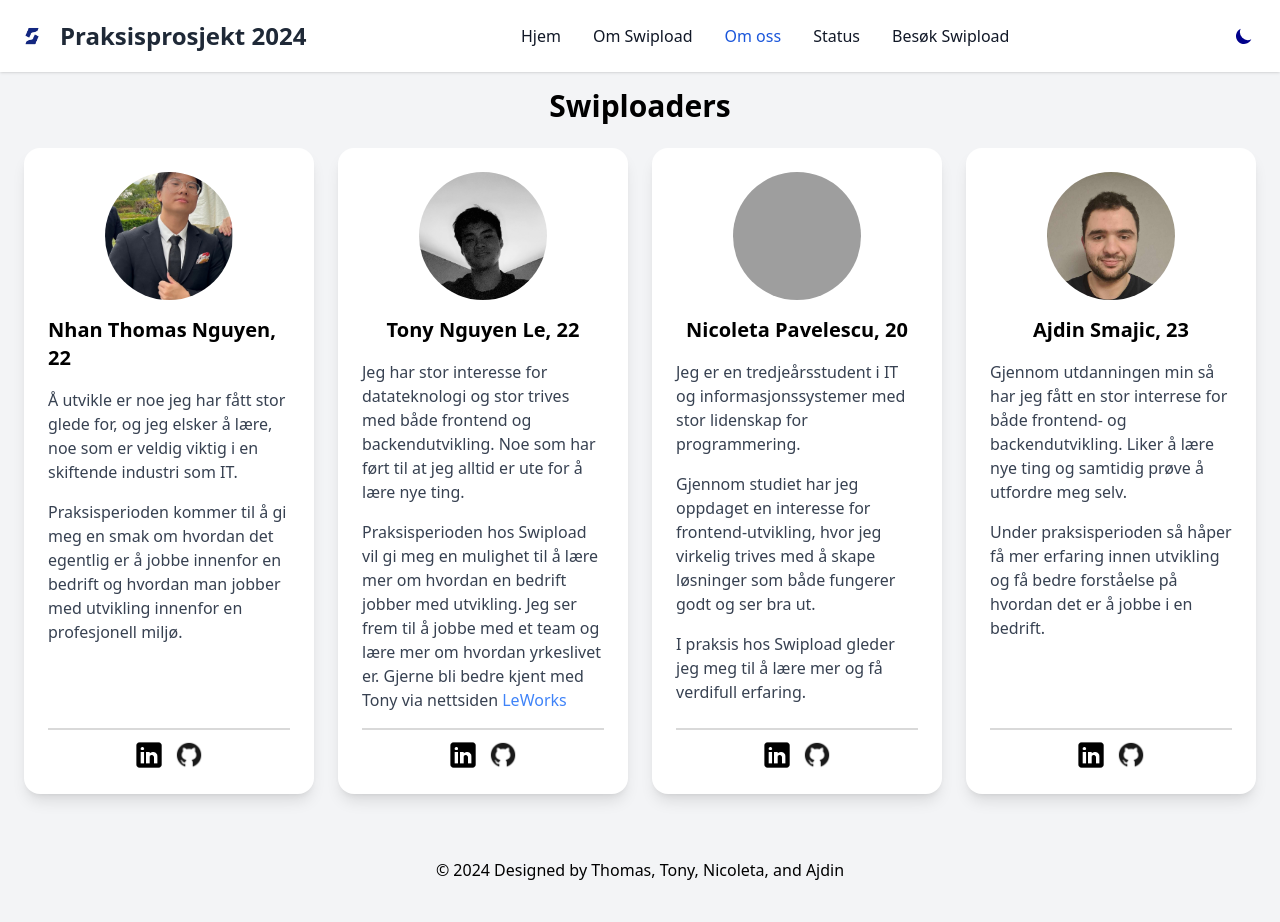
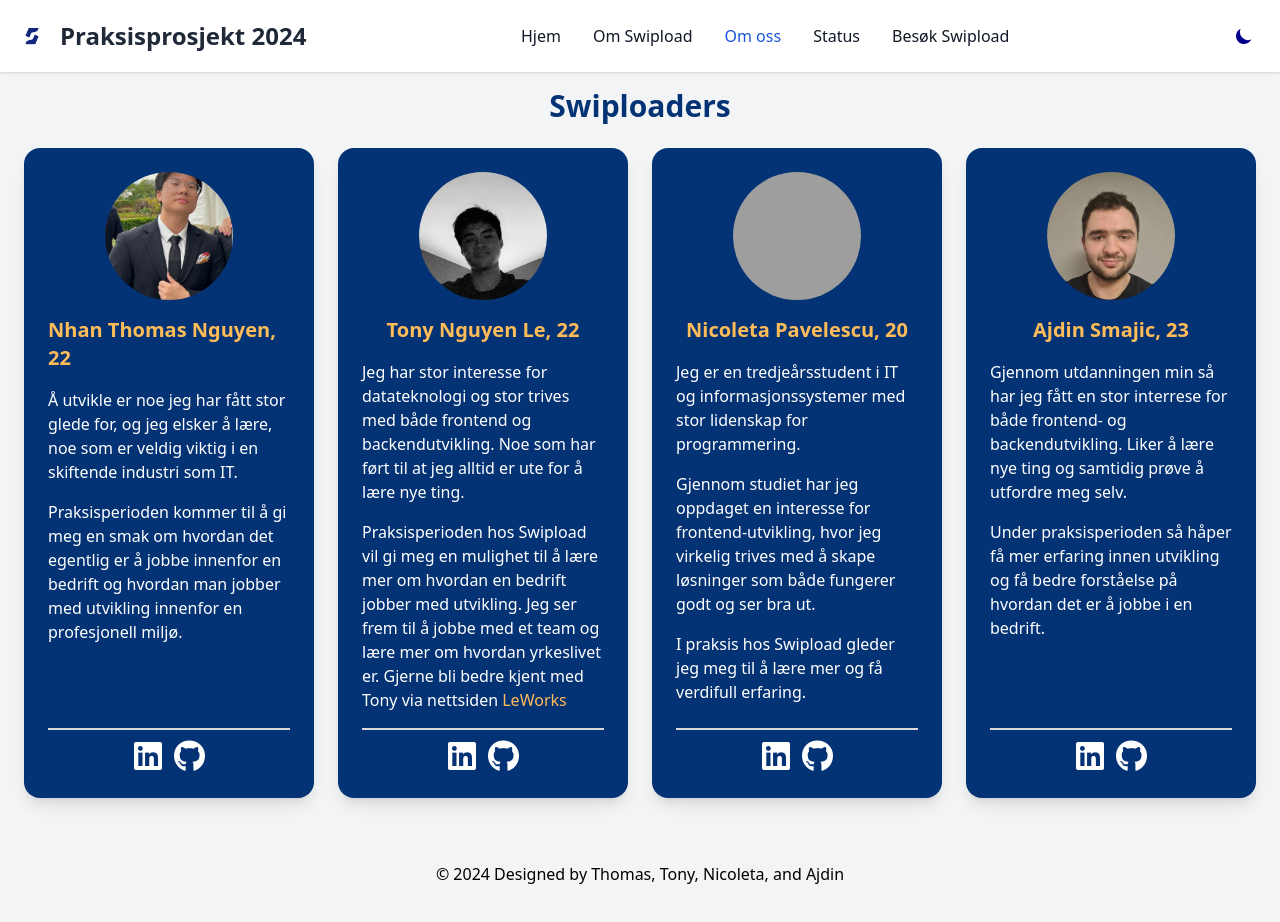
Before and after one commit to NThomTNg/PraksisNettSide, a website: page pages/oss.html in a window 1280 px wide. Drawn offline with nearby package versions, Linux system fonts and the light colour scheme; grey boxes are pictures that could not be loaded.

```diff
--- a/pages/oss.html
+++ b/pages/oss.html
@@ -5,8 +5,12 @@
     <meta name="viewport" content="width=device-width, initial-scale=1.0" />
     <link rel="icon" type="image/icon" href="../images/swipload-logo.png" />
     <title>Team Cards</title>
+    <link
+      rel="stylesheet"
+      href="https://cdnjs.cloudflare.com/ajax/libs/font-awesome/6.0.0-beta3/css/all.min.css"
+    />
+
     <link rel="stylesheet" href="../output.css" />
-    <link rel="stylesheet" href="../styles.css" />
 
     <style>
       /* Additional CSS for icon styling */
@@ -20,12 +24,12 @@
         gap: 10px; /* Adjust spacing between icons */
         margin-top: auto; /* Align icons to the bottom */
       }
-      .social-icons img {
+      .social-icons i {
         width: 30px;
         height: 30px;
         transition: transform 0.3s ease, filter 0.3s ease;
       }
-      .social-icons img:hover {
+      .social-icons i:hover {
         transform: scale(1.1);
         filter: brightness(0.8);
       }
@@ -154,7 +158,7 @@
     <!-- Team Cards -->
     <div class="container mx-auto mt-4">
       <h1
-        class="text-3xl dark:text-white text-slblue font-semibold text-center mb-0"
+        class="text-3xl text-slprimary dark:text-white font-semibold text-center mb-0"
       >
         Swiploaders
       </h1>
@@ -162,19 +166,23 @@
     <div class="grid grid-cols-1 md:grid-cols-2 lg:grid-cols-4 gap-6 p-6">
       <!-- Card 1: Nhan Thomas Nguyen -->
       <div
-        class="flex flex-col items-center bg-white p-6 rounded-2xl shadow-lg"
+        class="flex flex-col items-center bg-slprimary dark:bg-white p-6 rounded-2xl shadow-lg"
       >
         <img
           src="../images/thomas-profile.jpg"
           alt="Nhan Thomas Nguyen"
           class="w-32 h-32 rounded-full mb-4 object-cover"
         />
-        <h3 class="text-xl font-semibold mb-4">Nhan Thomas Nguyen, 22</h3>
-        <p class="text-gray-700 mb-4">
+        <h3
+          class="text-xl text-slsecondary dark:text-slprimary font-semibold mb-4"
+        >
+          Nhan Thomas Nguyen, 22
+        </h3>
+        <p class="text-white dark:text-black mb-4">
           Å utvikle er noe jeg har fått stor glede for, og jeg elsker å lære,
           noe som er veldig viktig i en skiftende industri som IT.
         </p>
-        <p class="text-gray-700 mb-4">
+        <p class="text-white dark:text-black mb-4">
           Praksisperioden kommer til å gi meg en smak om hvordan det egentlig er
           å jobbe innenfor en bedrift og hvordan man jobber med utvikling
           innenfor en profesjonell miljø.
@@ -184,70 +192,78 @@
             href="https://www.linkedin.com/in/nhan-thomas-nguyen-024860253/"
             target="_blank"
           >
-            <img src="../images/linkedin.png" alt="LinkedIn" />
+            <i class="fab fa-linkedin fa-2x dark:text-black text-white"></i>
           </a>
           <a href="https://github.com/NThomTNg" target="_blank">
-            <img src="../images/github.png" alt="GitHub" />
+            <i class="fab fa-github fa-2x dark:text-black text-white"></i>
           </a>
         </div>
       </div>
 
       <!-- Card 2: Tony Nguyen Le -->
       <div
-        class="flex flex-col items-center bg-white p-6 rounded-2xl shadow-lg"
+        class="flex flex-col items-center bg-slprimary dark:bg-white p-6 rounded-2xl shadow-lg"
       >
         <img
           src="../images/tony-profile.jpg"
           alt="Tony Nguyen Le"
           class="w-32 h-32 rounded-full mb-4 object-cover"
         />
-        <h3 class="text-xl font-semibold mb-4">Tony Nguyen Le, 22</h3>
-        <p class="text-gray-700 mb-4">
+        <h3
+          class="text-xl text-slsecondary dark:text-slprimary font-semibold mb-4"
+        >
+          Tony Nguyen Le, 22
+        </h3>
+        <p class="text-white dark:text-black mb-4">
           Jeg har stor interesse for datateknologi og stor trives med både
           frontend og backendutvikling. Noe som har ført til at jeg alltid er
           ute for å lære nye ting.
         </p>
-        <p class="text-gray-700 mb-4">
+        <p class="text-white dark:text-black mb-4">
           Praksisperioden hos Swipload vil gi meg en mulighet til å lære mer om
           hvordan en bedrift jobber med utvikling. Jeg ser frem til å jobbe med
           et team og lære mer om hvordan yrkeslivet er. Gjerne bli bedre kjent
           med Tony via nettsiden
           <a
             href="https://leworks.vercel.app/"
-            class="text-blue-500 hover:text-orange-500 hover:underline transition-all duration-300"
+            class="dark:text-slprimary text-slsecondary dark:hover:text-slsecondary hover:text-slsecondary hover:underline transition-all duration-300"
             >LeWorks</a
           >
         </p>
         <div class="social-icons">
           <a href="https://www.linkedin.com/in/tonynl02" target="_blank">
-            <img src="../images/linkedin.png" alt="LinkedIn" />
+            <i class="fab fa-linkedin fa-2x dark:text-black text-white"></i>
           </a>
           <a href="https://github.com/TonyLe02" target="_blank">
-            <img src="../images/github.png" alt="GitHub" />
+            <i class="fab fa-github fa-2x dark:text-black text-white"></i>
           </a>
         </div>
       </div>
 
       <!-- Card 3: Nicoleta -->
       <div
-        class="flex flex-col items-center bg-white p-6 rounded-2xl shadow-lg"
+        class="flex flex-col items-center bg-slprimary dark:bg-white p-6 rounded-2xl shadow-lg"
       >
         <img
           src="../images/nicoleta-profile.jpg"
           alt="Nicoleta"
           class="w-32 h-32 rounded-full mb-4 object-cover"
         />
-        <h3 class="text-xl font-semibold mb-4">Nicoleta Pavelescu, 20</h3>
-        <p class="text-gray-700 mb-4">
+        <h3
+          class="text-xl text-slsecondary dark:text-slprimary font-semibold mb-4"
+        >
+          Nicoleta Pavelescu, 20
+        </h3>
+        <p class="text-white dark:text-black mb-4">
           Jeg er en tredjeårsstudent i IT og informasjonssystemer med stor
           lidenskap for programmering.
         </p>
-        <p class="text-gray-700 mb-4">
+        <p class="text-white dark:text-black mb-4">
           Gjennom studiet har jeg oppdaget en interesse for frontend-utvikling,
           hvor jeg virkelig trives med å skape løsninger som både fungerer godt
           og ser bra ut.
         </p>
-        <p class="text-gray-700 mb-4">
+        <p class="text-white dark:text-black mb-4">
           I praksis hos Swipload gleder jeg meg til å lære mer og få verdifull
           erfaring.
         </p>
@@ -256,30 +272,34 @@
             href="https://www.linkedin.com/in/nicoleta-pavelescu/"
             target="_blank"
           >
-            <img src="../images/linkedin.png" alt="LinkedIn" />
+            <i class="fab fa-linkedin fa-2x dark:text-black text-white"></i>
           </a>
           <a href="https://github.com/Nicoletapa" target="_blank">
-            <img src="../images/github.png" alt="GitHub" />
+            <i class="fab fa-github fa-2x dark:text-black text-white"></i>
           </a>
         </div>
       </div>
 
       <!-- Card 4: Ajdin -->
       <div
-        class="flex flex-col items-center bg-white p-6 rounded-2xl shadow-lg"
+        class="flex flex-col items-center bg-slprimary dark:bg-white p-6 rounded-2xl shadow-lg"
       >
         <img
           src="../images/ajdin-profile.jpg"
           alt="Ajdin"
           class="w-32 h-32 rounded-full mb-4 object-cover"
         />
-        <h3 class="text-xl font-semibold mb-4">Ajdin Smajic, 23</h3>
-        <p class="text-gray-700 mb-4">
+        <h3
+          class="text-xl text-slsecondary dark:text-slprimary font-semibold mb-4"
+        >
+          Ajdin Smajic, 23
+        </h3>
+        <p class="text-white dark:text-black mb-4">
           Gjennom utdanningen min så har jeg fått en stor interrese for både
           frontend- og backendutvikling. Liker å lære nye ting og samtidig prøve
           å utfordre meg selv.
         </p>
-        <p class="text-gray-700 mb-4">
+        <p class="text-white dark:text-black mb-4">
           Under praksisperioden så håper få mer erfaring innen utvikling og få
           bedre forståelse på hvordan det er å jobbe i en bedrift.
         </p>
@@ -287,11 +307,16 @@
           <a
             href="https://www.linkedin.com/in/ajdin-smajic-72ba71302/"
             target="_blank"
+            class="dark:text-black text-white"
           >
-            <img src="../images/linkedin.png" alt="LinkedIn" />
+            <i class="fab fa-linkedin fa-2x"></i>
           </a>
-          <a href="https://github.com/Ajdin15" target="_blank">
-            <img src="../images/github.png" alt="GitHub" />
+          <a
+            href="https://github.com/Ajdin15"
+            target="_blank"
+            class="dark:text-black text-white"
+          >
+            <i class="fab fa-github fa-2x"></i>
           </a>
         </div>
       </div>
```
Also changed, not shown: index.html (+6 -2 lines), pages/status.html (+9 -9 lines), pages/swipload.html (+15 -3 lines), output.css.
